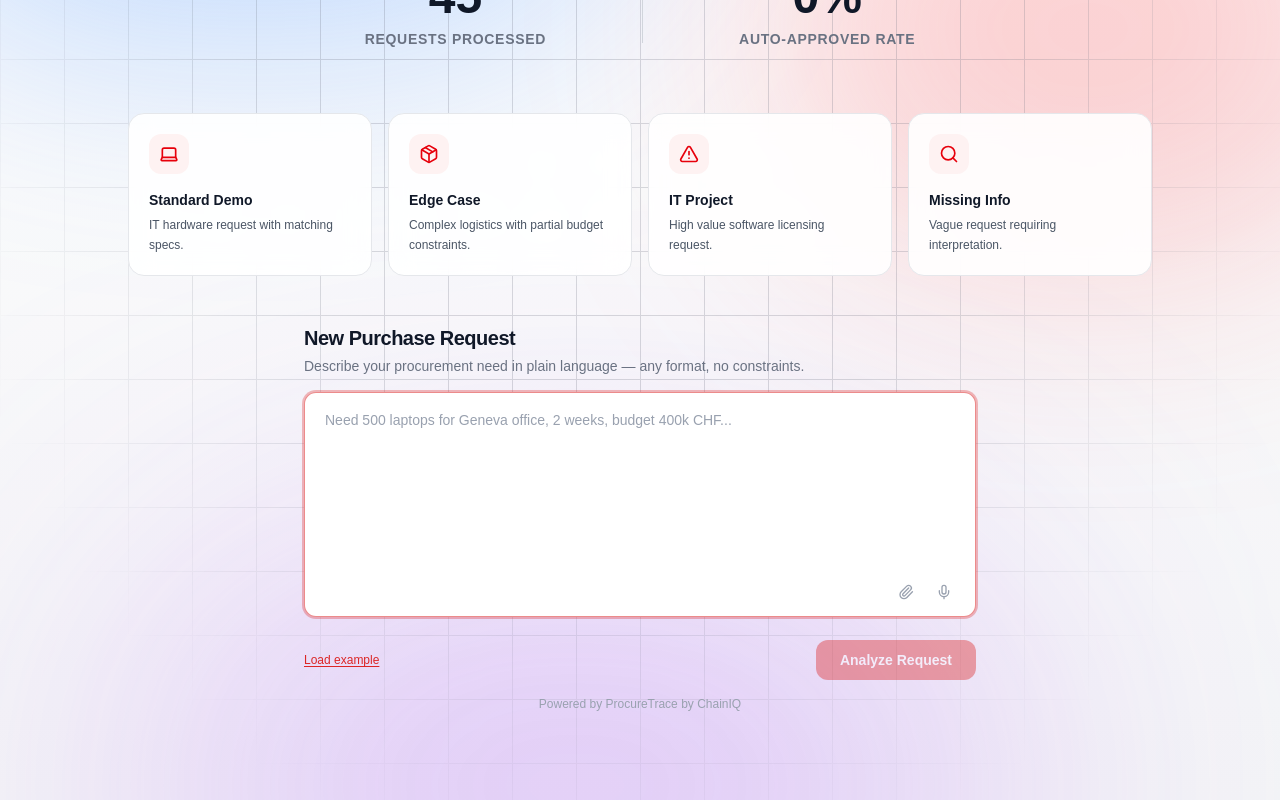
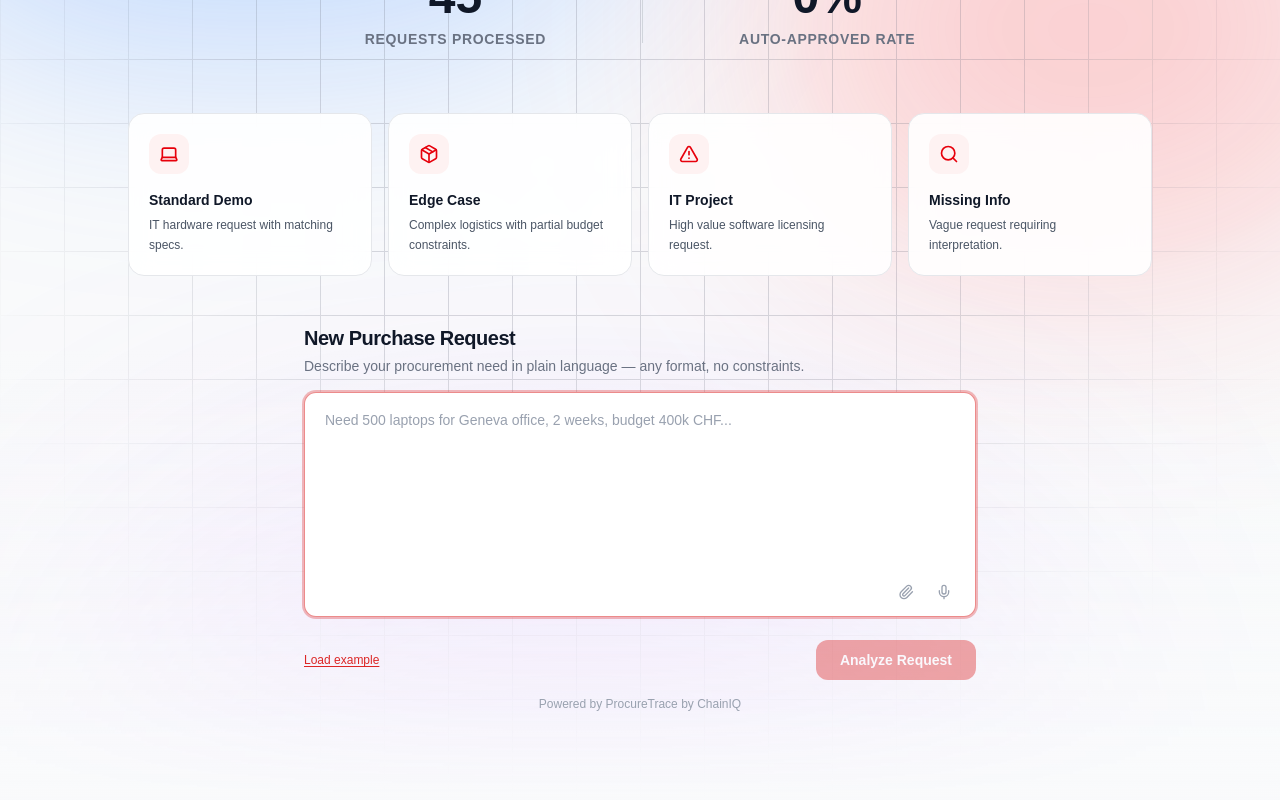
Before and after one commit to Linahmi/hackapp, a Next.js app: page / in a window 1280 px wide. Shown: the part 382-1182 px from the top of the page. Built offline with nearby package versions, Linux system fonts and the light colour scheme.

Commit message:
regler la separation de la partie rose et blanche dans lecran du buyer supplier et remplacer par un dégradé

```diff
--- a/app/page.tsx
+++ b/app/page.tsx
@@ -202,7 +202,7 @@ export default function Home() {
     <div className="relative min-h-[calc(100vh-65px)] flex flex-col items-center justify-center p-6 bg-gray-50 dark:bg-[#0f1117] transition-colors duration-300">
       {/* Pure CSS Mesh Animated Background */}
       <div
-        className="absolute inset-0 z-0 overflow-hidden pointer-events-none bg-gradient-to-b from-white to-gray-100 dark:from-[#0f1117] dark:to-[#161a25] transition-colors duration-1000"
+        className="absolute inset-0 z-0 overflow-hidden pointer-events-none transition-colors duration-1000"
         style={{
           transform: `translateY(-${scrollY * 0.4}px)`,
           opacity: Math.max(0, 1 - scrollY / 600)
@@ -223,6 +223,8 @@ export default function Home() {
             WebkitMaskImage: `radial-gradient(ellipse at 50% 30%, black 40%, transparent 80%)`
           }}
         />
+        {/* Smooth gradient fade to page background */}
+        <div className="absolute bottom-0 left-0 right-0 h-[40%] bg-gradient-to-t from-gray-50 dark:from-[#0f1117] to-transparent" />
       </div>
 
       <div className="relative z-10 w-full max-w-5xl flex flex-col items-center mt-8 mb-16">
```
